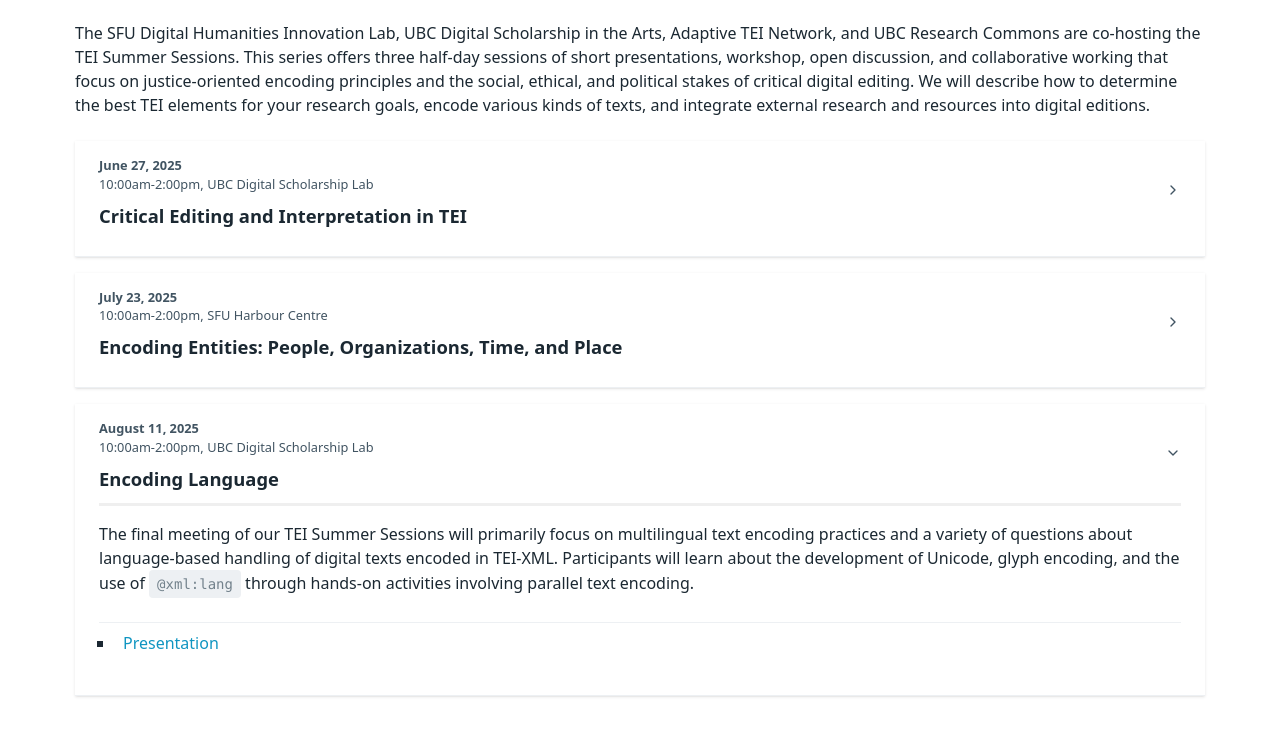
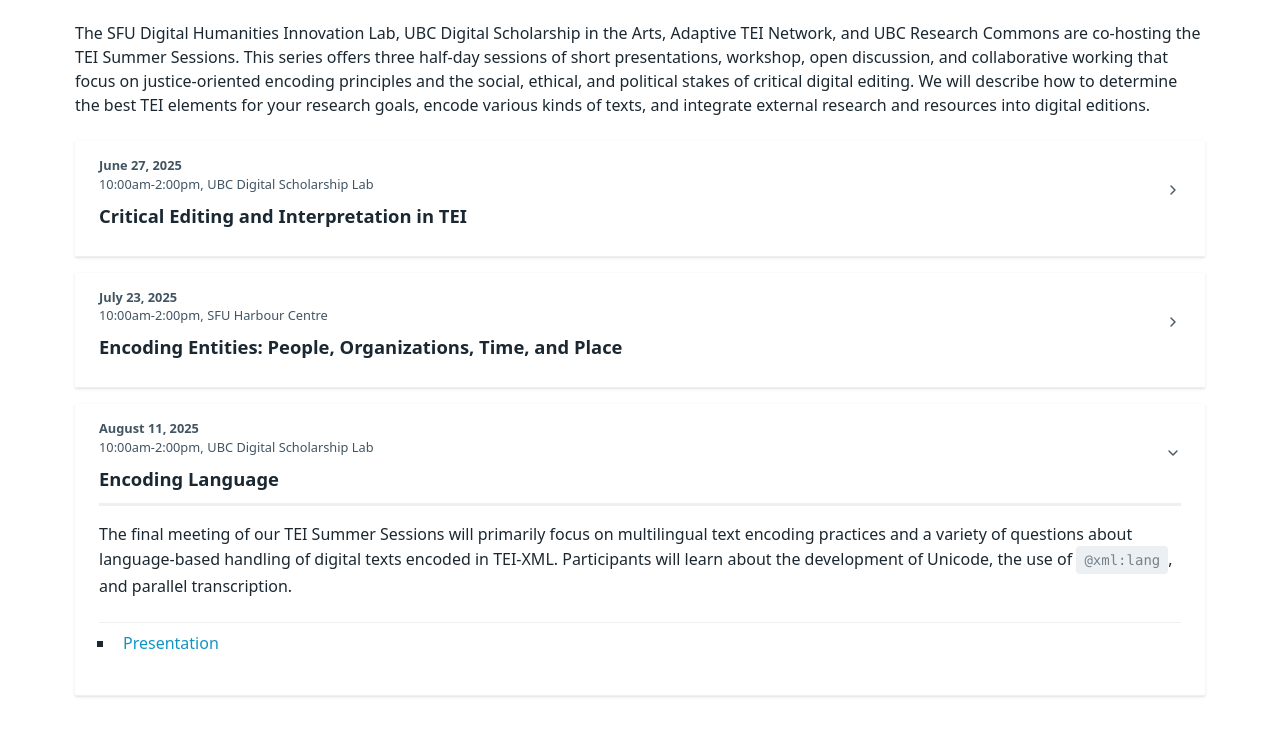
Before and after one commit to DiSA-DHIL/tei-summer-sessions, a website built with Vite: page index.html in a window 1280 px wide. Shown: the part 187-922 px from the top of the page. Built offline with nearby package versions, Linux system fonts and the light colour scheme.

Commit message:
A little bit more work on index

```diff
--- a/index.html
+++ b/index.html
@@ -85,7 +85,7 @@
               <h1>Encoding Language</h1>
             </hgroup>
           </summary>
-          <p>The final meeting of our TEI Summer Sessions will primarily focus on multilingual text encoding practices and a variety of questions about language-based handling of digital texts encoded in TEI-XML. Participants will learn about the development of Unicode, glyph encoding, and the use of <code>@xml:lang</code> through hands-on activities involving parallel text encoding.</p>
+          <p>The final meeting of our TEI Summer Sessions will primarily focus on multilingual text encoding practices and a variety of questions about language-based handling of digital texts encoded in TEI-XML. Participants will learn about the development of Unicode, the use of <code>@xml:lang</code>, and parallel transcription.</p>
           <hr/>
           <ul class="links">
              <li><a href="./2025-08-11/">Presentation</a></li>
```
